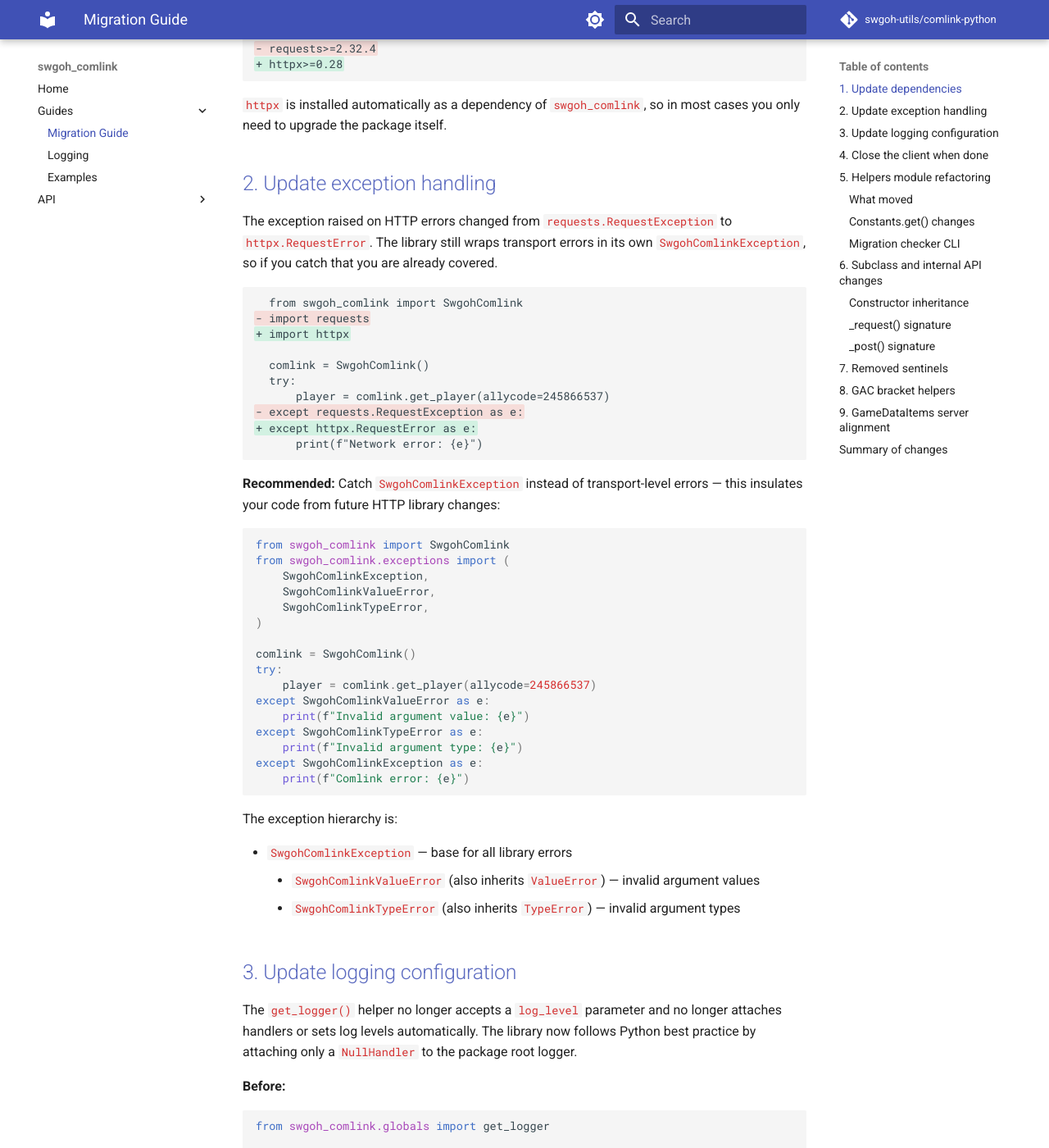
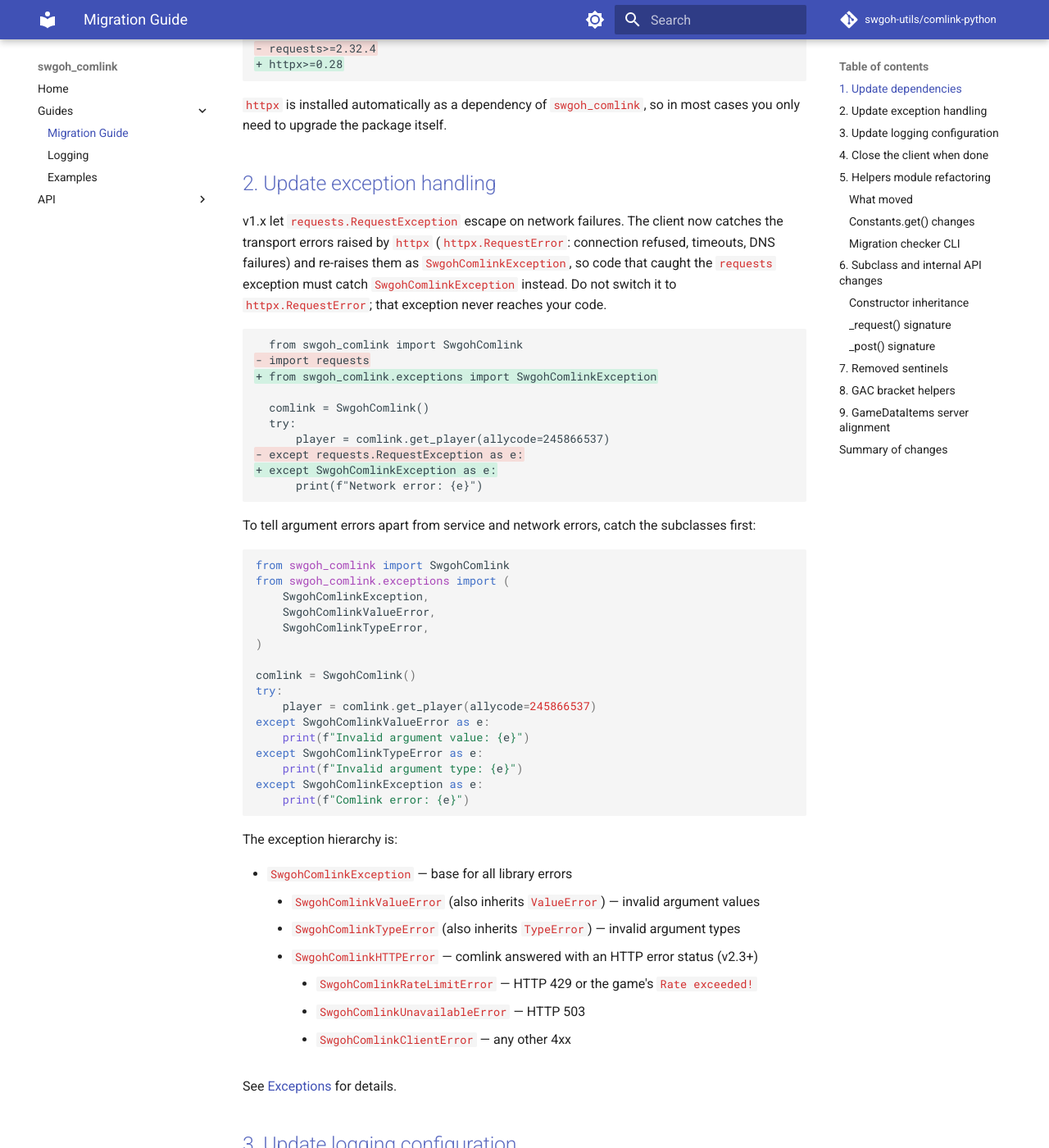
Before and after one commit to swgoh-utils/comlink-python, an MkDocs documentation site: the page built from docs/migration.md, in a window 1280 px wide and 1400 px high, scrolled down 523 px. Shown: the whole window at 82% size. Built offline with MkDocs 1.6.1 and Material for MkDocs 9.7.7, drawn with Linux system fonts in a browser that asks for light colours; comment, search, counter and statistics services are not loaded; the version menu is left out; some of the changed text lies outside the part shown.

Commit message:
docs: transport errors arrive as SwgohComlinkException
The v1 -> v2 migration guide and README told readers to replace
`except requests.RequestException` with `except httpx.RequestError`, but
the clients catch httpx.RequestError and re-raise SwgohComlinkException,
so that handler never fires. Point readers at SwgohComlinkException and
list the SwgohComlinkHTTPError family (v2.3+) in the hierarchy.

Co-Authored-By: Claude Opus 5.5 <noreply@anthropic.com>

````diff
--- a/docs/migration.md
+++ b/docs/migration.md
@@ -27,25 +27,27 @@ you only need to upgrade the package itself.
 
 ## 2. Update exception handling
 
-The exception raised on HTTP errors changed from `requests.RequestException` to
-`httpx.RequestError`. The library still wraps transport errors in its own
-`SwgohComlinkException`, so if you catch that you are already covered.
+v1.x let `requests.RequestException` escape on network failures. The client now
+catches the transport errors raised by `httpx` (`httpx.RequestError`: connection
+refused, timeouts, DNS failures) and re-raises them as `SwgohComlinkException`, so
+code that caught the `requests` exception must catch `SwgohComlinkException`
+instead. Do not switch it to `httpx.RequestError`; that exception never reaches
+your code.
 
 ```diff
   from swgoh_comlink import SwgohComlink
 - import requests
-+ import httpx
++ from swgoh_comlink.exceptions import SwgohComlinkException
 
   comlink = SwgohComlink()
   try:
       player = comlink.get_player(allycode=245866537)
 - except requests.RequestException as e:
-+ except httpx.RequestError as e:
++ except SwgohComlinkException as e:
       print(f"Network error: {e}")
 ```
 
-**Recommended:** Catch `SwgohComlinkException` instead of transport-level errors — this
-insulates your code from future HTTP library changes:
+To tell argument errors apart from service and network errors, catch the subclasses first:
 
 ```python
 from swgoh_comlink import SwgohComlink
@@ -71,6 +73,12 @@ The exception hierarchy is:
 - `SwgohComlinkException` — base for all library errors
     - `SwgohComlinkValueError` (also inherits `ValueError`) — invalid argument values
     - `SwgohComlinkTypeError` (also inherits `TypeError`) — invalid argument types
+    - `SwgohComlinkHTTPError` — comlink answered with an HTTP error status (v2.3+)
+        - `SwgohComlinkRateLimitError` — HTTP 429 or the game's `Rate exceeded!`
+        - `SwgohComlinkUnavailableError` — HTTP 503
+        - `SwgohComlinkClientError` — any other 4xx
+
+See [Exceptions](api/exceptions.md) for details.
 
 ## 3. Update logging configuration
 
@@ -304,7 +312,7 @@ added together.
 | Area | Before (v1.x) | After |
 |------|---------------|-------|
 | HTTP library | `requests` | `httpx` |
-| Transport exception | `requests.RequestException` | `httpx.RequestError` |
+| Transport exception | `requests.RequestException` | `SwgohComlinkException` (wraps `httpx.RequestError`) |
 | Exception hierarchy | `SwgohComlinkException`, `SwgohComlinkValueError` | Added `SwgohComlinkTypeError` |
 | `get_logger(log_level=)` | Accepted `log_level`, auto-configured handlers | No `log_level` param, no auto-configuration |
 | Default log output | Console output at INFO level | Silent (NullHandler only) |
````
Also changed, not shown: README.md (+1 -1 lines).
